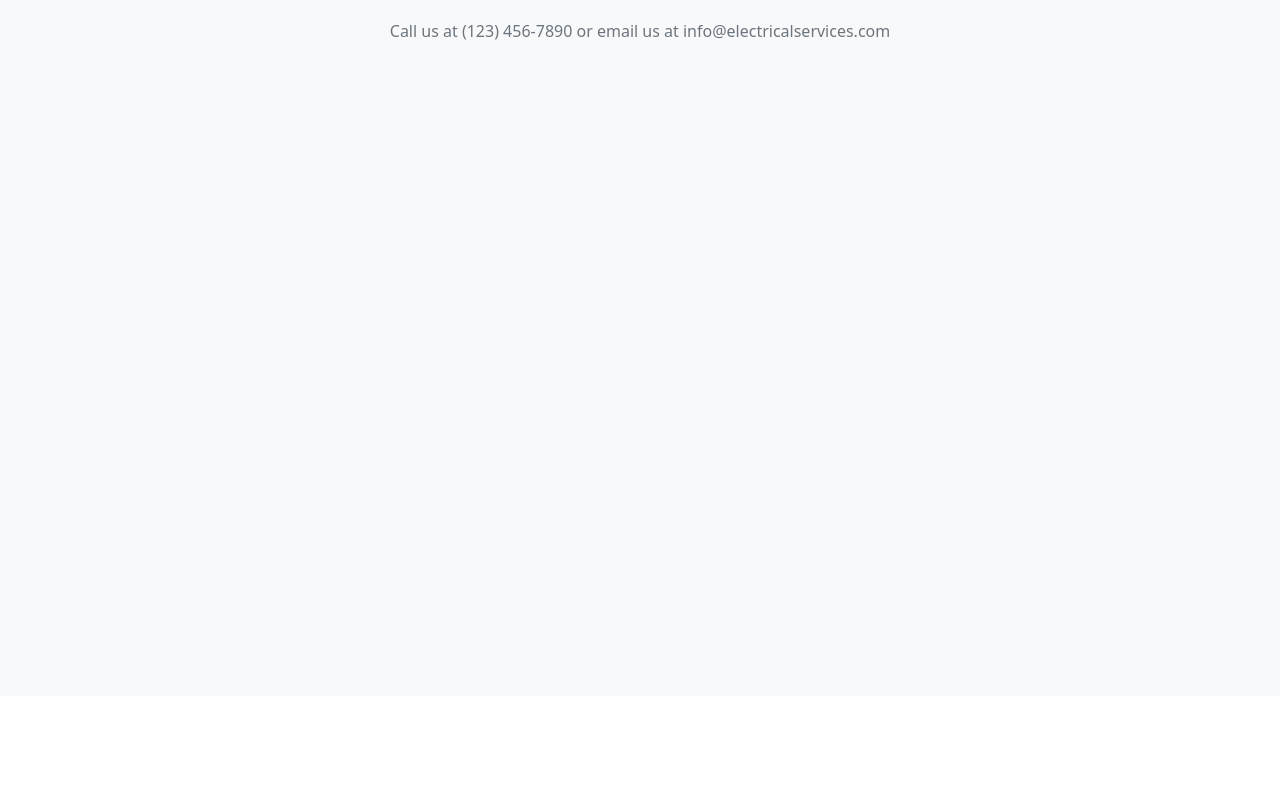
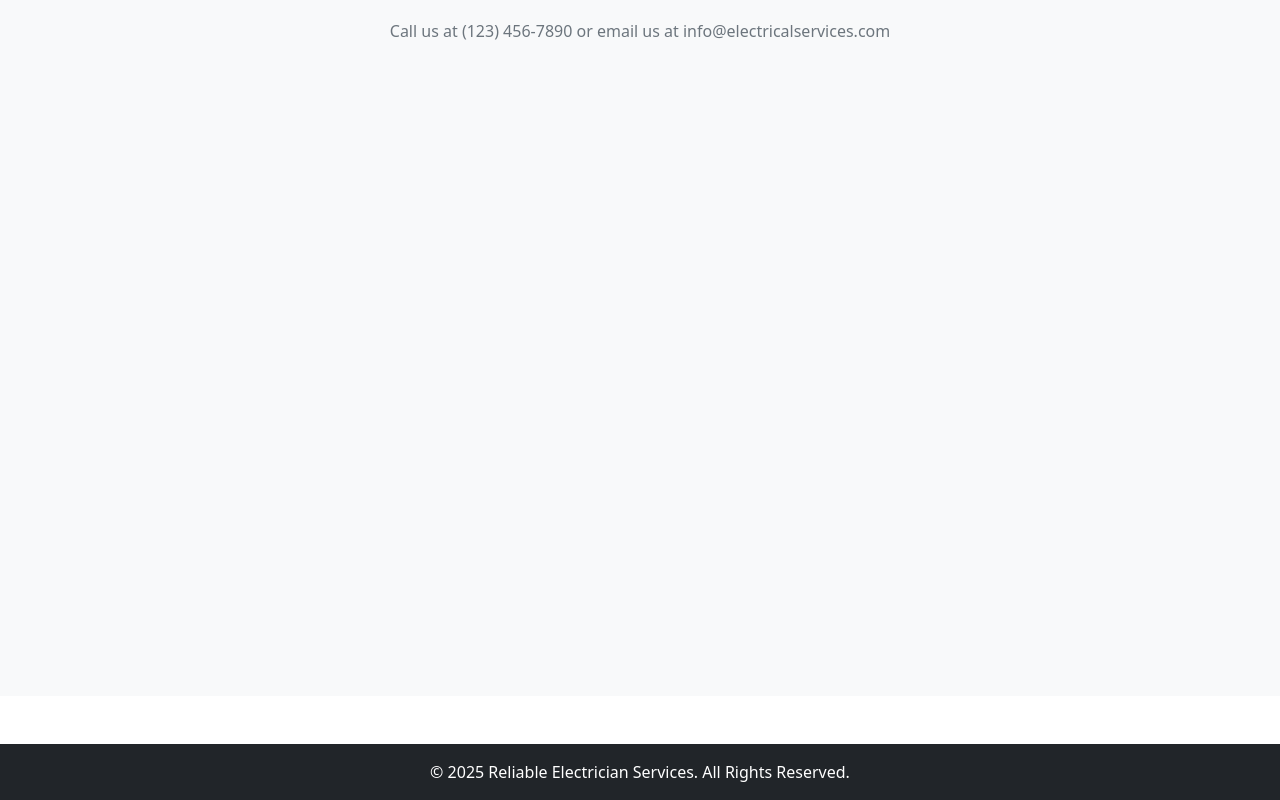
Before and after one commit to Kummirai/electrician, a React (Vite) app in the folder electrician/: page /contact in a window 1280 px wide. Shown: the part 176-976 px from the top of the page. Before the commit the page ends 944 px from the top, so only its background shows below. Built offline with nearby package versions, Linux system fonts and the light colour scheme.

Commit message:
Apply Bootstrap classes to the footer

```diff
--- a/electrician/src/assets/Footer.jsx
+++ b/electrician/src/assets/Footer.jsx
@@ -2,8 +2,10 @@ import React from "react";
 
 export default function Footer() {
   return (
-    <footer className="mt-8 bg-gray-800 text-white py-4 text-center">
-      &copy; 2025 Reliable Electrician Services. All Rights Reserved.
+    <footer className="mt-5 bg-dark text-white py-3 text-center">
+      <div className="container">
+        <p className="mb-0">&copy; 2025 Reliable Electrician Services. All Rights Reserved.</p>
+      </div>
     </footer>
   );
 }
--- a/electrician/src/assets/ServicesPage.jsx
+++ b/electrician/src/assets/ServicesPage.jsx
@@ -4,6 +4,7 @@ import { FaBolt, FaPhoneAlt, FaTools } from "react-icons/fa";
 import serviceImage from "./images/service-image.webp";
 import inspectImage from "./images/inspect-image.webp";
 import fixImage from "./images/fix-image.webp";
+import Footer from "./Footer";
 
 export default function ServicesPage() {
   return (
@@ -163,8 +164,6 @@ export default function ServicesPage() {
     </div>
   </div>
 </section>
-
-
     </div>
   );
 }
```
